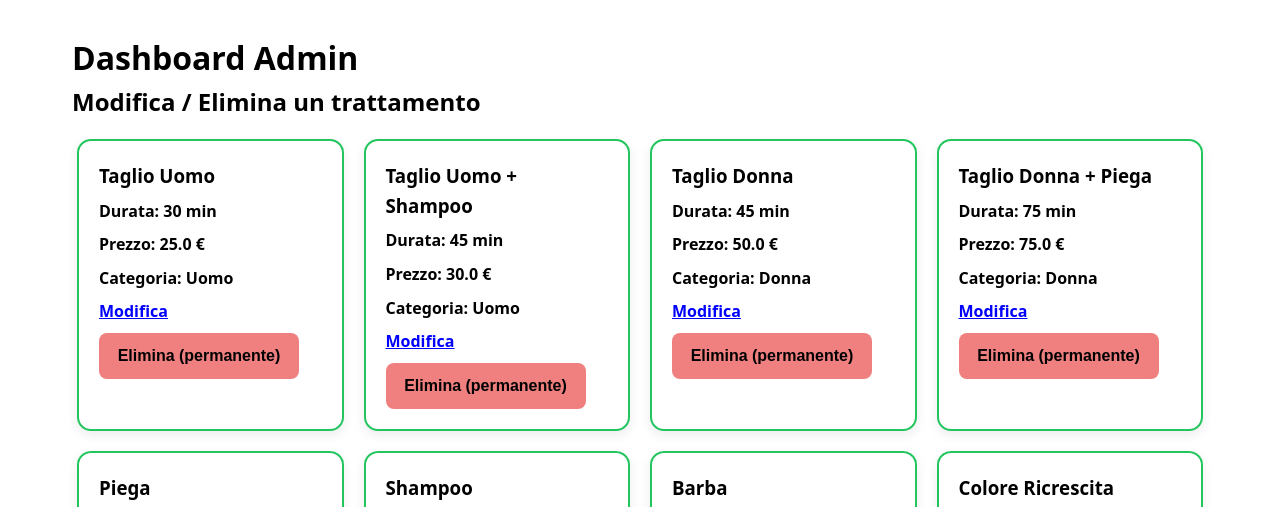
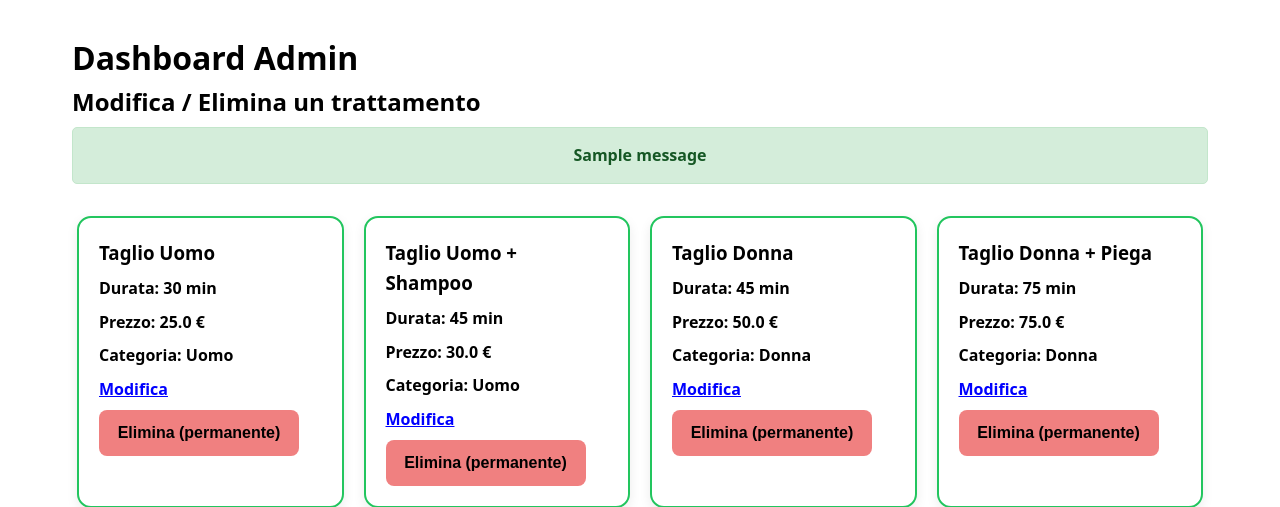
Before and after one commit to jacopo-nesti/booking-system, a Flask app: page /admin/treatments in a window 1280 px wide. Shown: the part 56-563 px from the top of the page. Run offline with Flask 3, Linux system fonts and the light colour scheme; the visitor is signed in with stand-in values (Sample User, id 1); data comes from the database, SQL or seed files in the repository; tables that the repository leaves empty hold one stand-in row (values such as "Sample post"); one stand-in notice (Sample message) is shown; parts of the project's set-up code (start-up, migrations or seed data) failed here and were passed over.

Commit message:
Fix: add error handling and flash messages for treatment deletion

```diff
--- a/app/database.py
+++ b/app/database.py
@@ -224,14 +224,25 @@ def update_treatment(treatment_id, service_name, duration_min, price, category):
 # funzione admin DELETE TREATMENT
 def delete_treatment(treatment_id):
     conn = get_db_connection()
+    success = False
 
-    conn.execute("""
-        DELETE FROM treatments
-        WHERE id = ?
-    """, (treatment_id,))
+    try:
+        conn.execute("""
+            DELETE FROM treatments
+            WHERE id = ?
+        """, (treatment_id,))
 
-    conn.commit()
-    conn.close()
+        conn.commit()
+        success = True
+
+    except sqlite3.IntegrityError:
+        print(f"Errore: Impossibile eliminare il trattamento {treatment_id} perché ha prenotazioni attive.")
+        success = False
+
+    finally:
+        conn.close()
+
+    return success
 
 # esegue una query SQL di lettura (SELECT) in modo sicuro e restituisce i risultati
 def execute_query(query, params=[]):
--- a/app/routes.py
+++ b/app/routes.py
@@ -1,4 +1,4 @@
-from flask import Blueprint, render_template, request, redirect, session, url_for
+from flask import Blueprint, render_template, request, redirect, session, url_for, flash
 from app.database import get_treatments, get_treatment_by_id, add_bookings, create_user, get_user_by_email, get_bookings_by_user, get_user_by_id, get_all_bookings, create_treatment, update_treatment, delete_treatment
 from app.services import get_available_slots, get_filtered_bookings
 from app.auth import (hash_password, verify_password, validate_password, validate_email)
@@ -286,6 +286,9 @@ def edit_treatment_page(treatment_id):
 @admin_required
 def delete_treatment_page(treatment_id):
 
-    delete_treatment(treatment_id)
+    if delete_treatment(treatment_id):
+        flash(f"Trattamento eliminato con successo!", "success")
+    else:
+        flash(f"Impossibile eliminare il trattamento: ci sono prenotazione attive associate a questo ID!", "danger")
 
     return redirect("/admin/treatments")
--- a/app/static/css/style.css
+++ b/app/static/css/style.css
@@ -984,6 +984,26 @@ body {
     background-color: red;
 }
 
+.alert {
+    padding: 15px;
+    margin-bottom: 20px;
+    border-radius: 5px;
+    font-weight: bold;
+    text-align: center;
+}
+
+.alert-success {
+    background-color: #d4edda;
+    color: #155724;
+    border: 1px solid #c3e6cb;
+}
+
+.alert-danger {
+    background-color: #f8d7da;
+    color: #721c24;
+    border: 1px solid #f5c6cb;
+}
+
 /* ADMIN SPECIFIC EDIT TREATMENTS */
 .title-edit-create {
     display: flex;
--- a/app/templates/admin_treatments.html
+++ b/app/templates/admin_treatments.html
@@ -10,17 +10,26 @@
     <h2>Modifica / Elimina un trattamento</h2>
 </div>
 
+<div class="flash-messages-container">
+    {% with messages = get_flashed_messages(with_categories=true) %}
+        {% if messages %}
+            {% for category, message in messages %}
+                <div class="alert alert-{{ category }}">
+                    {{ message }}
+                </div>
+            {% endfor %}
+        {% endif %}
+    {% endwith %}
+</div>
+
 <div class="edit-or-delete-treatment-container">
     {% for t in treatments %}
 
         <div class="admin-treatment-card">
 
             <h3>{{ t.service_name }}</h3>
-
             <p>Durata: {{ t.duration_min }} min</p>
-
             <p>Prezzo: {{ t.price }} €</p>
-
             <p>Categoria: {{ t.category }}</p>
 
             <a href="/admin/treatments/edit/{{ t.id }}">Modifica</a>
```
